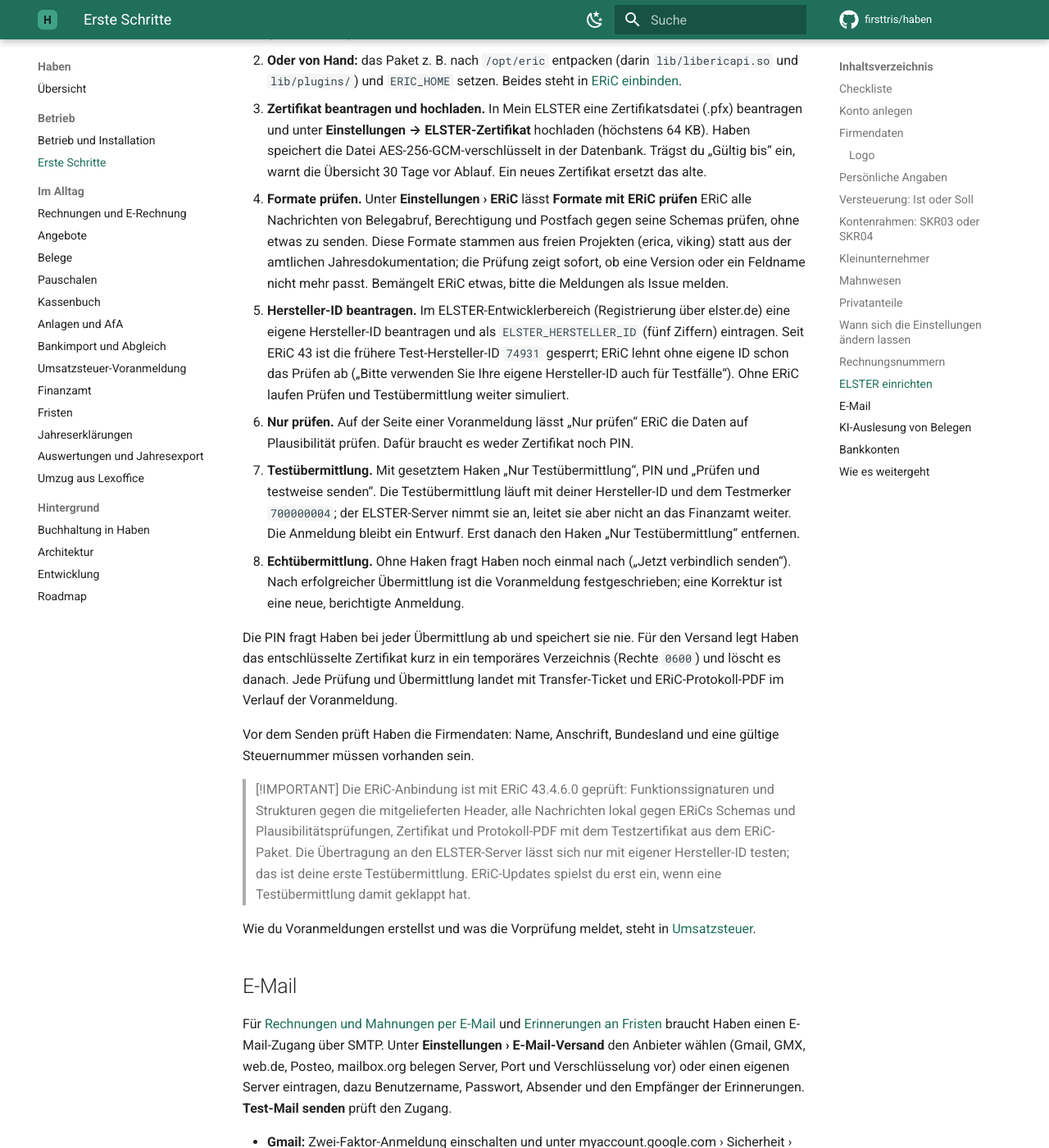
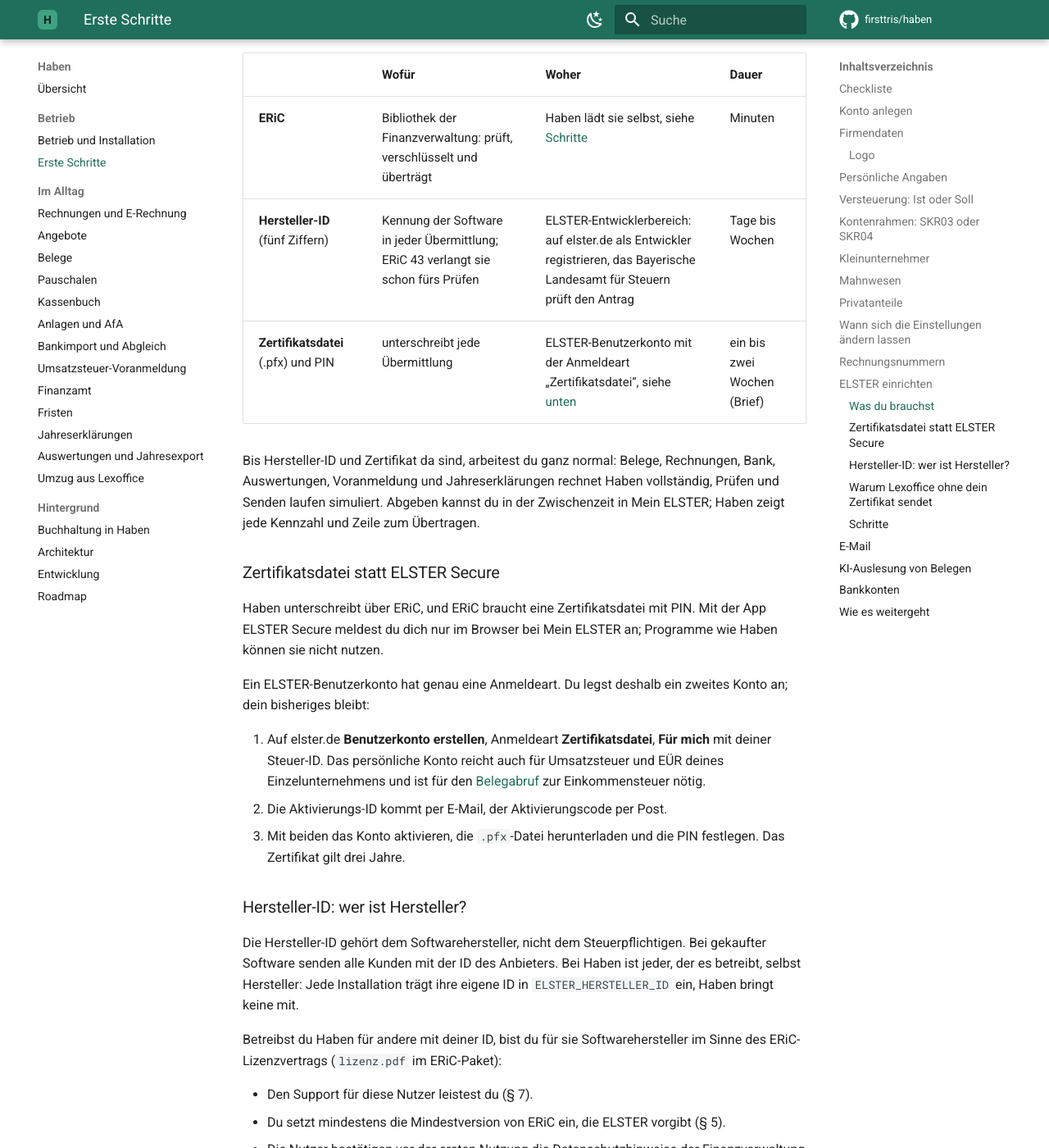
Before and after one commit to firsttris/haben, an MkDocs documentation site: the page built from docs/einrichtung.md, in a window 1280 px wide and 1400 px high, scrolled down 7769 px. Shown: the whole window at 82% size. Built offline with MkDocs 1.6.1 and Material for MkDocs 9.7.7, drawn with Linux system fonts in a browser that asks for light colours; comment, search, counter and statistics services are not loaded; some of the changed text lies outside the part shown.

Commit message:
ELSTER-Voraussetzungen dokumentiert, Datenschutzhinweise vor der Nutzung von ERiC
Doku (Erste Schritte › ELSTER einrichten):
- Was du brauchst: ERiC, Hersteller-ID, Zertifikatsdatei, mit Herkunft
  und Dauer; bis dahin Werte in Mein ELSTER übertragen
- Zertifikatsdatei statt ELSTER Secure: zweites ELSTER-Konto mit
  Anmeldeart Zertifikatsdatei
- Hersteller-ID: jede Installation ist selbst Hersteller; Pflichten aus
  dem ERiC-Lizenzvertrag, wenn man Haben für andere betreibt
- Warum Lexoffice ohne eigenes Zertifikat sendet (§ 87d AO)
- Checkliste: Hersteller-ID und Zertifikat zuerst beantragen; Schritte
  in sinnvoller Reihenfolge; Widerspruch zur gespeicherten PIN behoben

App: Der ERiC-Lizenzvertrag (§ 5 Abs. 1 und 2) verlangt, dem Nutzer vor
der Nutzung den Datenschutzhinweis und das Informationsschreiben der
Finanzverwaltung zu zeigen und die Kenntnisnahme bestätigen zu lassen.
Einstellungen › ERiC zeigt beides (public/elster-datenschutz.html,
wörtlich aus der Lizenz) und speichert die Bestätigung
(company.elster_datenschutz_at, im Änderungsprotokoll). Mit echtem ERiC
lehnt Haben jeden Aufruf bis dahin mit klarer Meldung ab; simuliert
bleibt alles wie bisher.

Co-Authored-By: Claude Opus 5.5 <noreply@anthropic.com>
Claude-Session: https://claude.ai/code/session_01NYQ8ReBE53pPXfsFJBp12y

```diff
--- a/docs/einrichtung.md
+++ b/docs/einrichtung.md
@@ -10,8 +10,8 @@ In dieser Reihenfolge kommst du am schnellsten zu einer vollständigen Buchhaltu
 2. Firmendaten ausfüllen, Versteuerung und Kontenrahmen wählen, gegebenenfalls Kleinunternehmer einschalten
 3. Wenn du aus Lexoffice kommst: Umzug durchführen, siehe [Umzug aus Lexoffice](lexoffice.md). Der Abgleich zeigt dir die letzte Rechnungsnummer
 4. Nächste Rechnungsnummer setzen
-5. Hersteller-ID bei ELSTER beantragen und eintragen (mit ERiC schon fürs Prüfen nötig)
-6. ELSTER-Zertifikat hochladen, eine Voranmeldung mit „Nur prüfen“ und dann als Testübermittlung schicken
+5. Hersteller-ID und ELSTER-Zertifikat **gleich jetzt** beantragen: Beides dauert ein bis zwei Wochen, siehe [Was du brauchst](#was-du-brauchst)
+6. Wenn beides da ist: ERiC laden, Hersteller-ID eintragen, Datenschutzhinweise bestätigen, Zertifikat hochladen, eine Voranmeldung mit „Nur prüfen“ und dann als Testübermittlung schicken
 7. Für die Anlage EÜR Einkunftsart und Art des Betriebs eintragen, siehe [Jahreserklärungen](jahreserklaerung.md)
 8. Bank verbinden (automatischer Abruf) oder ersten Kontoauszug importieren, siehe [Bank](bank.md)
 9. Optional: KI-Auslesung für Belege einschalten
@@ -156,16 +156,55 @@ Unter **Einstellungen → Rechnungsnummern** siehst du die nächste Nummer des l
 
 Haben übermittelt die Umsatzsteuer-Voranmeldung über ERiC, die offizielle Bibliothek der Steuerverwaltung. Ohne ERiC laufen Prüfen und Senden simuliert, und die Oberfläche weist darauf hin.
 
+### Was du brauchst
+
+| | Wofür | Woher | Dauer |
+| --- | --- | --- | --- |
+| **ERiC** | Bibliothek der Finanzverwaltung: prüft, verschlüsselt und überträgt | Haben lädt sie selbst, siehe [Schritte](#schritte) | Minuten |
+| **Hersteller-ID** (fünf Ziffern) | Kennung der Software in jeder Übermittlung; ERiC 43 verlangt sie schon fürs Prüfen | ELSTER-Entwicklerbereich: auf elster.de als Entwickler registrieren, das Bayerische Landesamt für Steuern prüft den Antrag | Tage bis Wochen |
+| **Zertifikatsdatei** (.pfx) und PIN | unterschreibt jede Übermittlung | ELSTER-Benutzerkonto mit der Anmeldeart „Zertifikatsdatei“, siehe [unten](#zertifikatsdatei-statt-elster-secure) | ein bis zwei Wochen (Brief) |
+
+Bis Hersteller-ID und Zertifikat da sind, arbeitest du ganz normal: Belege, Rechnungen, Bank, Auswertungen, Voranmeldung und Jahreserklärungen rechnet Haben vollständig, Prüfen und Senden laufen simuliert. Abgeben kannst du in der Zwischenzeit in Mein ELSTER; Haben zeigt jede Kennzahl und Zeile zum Übertragen.
+
+### Zertifikatsdatei statt ELSTER Secure
+
+Haben unterschreibt über ERiC, und ERiC braucht eine Zertifikatsdatei mit PIN. Mit der App ELSTER Secure meldest du dich nur im Browser bei Mein ELSTER an; Programme wie Haben können sie nicht nutzen.
+
+Ein ELSTER-Benutzerkonto hat genau eine Anmeldeart. Du legst deshalb ein zweites Konto an; dein bisheriges bleibt:
+
+1. Auf elster.de **Benutzerkonto erstellen**, Anmeldeart **Zertifikatsdatei**, **Für mich** mit deiner Steuer-ID. Das persönliche Konto reicht auch für Umsatzsteuer und EÜR deines Einzelunternehmens und ist für den [Belegabruf](jahreserklaerung.md) zur Einkommensteuer nötig.
+2. Die Aktivierungs-ID kommt per E-Mail, der Aktivierungscode per Post.
+3. Mit beiden das Konto aktivieren, die `.pfx`-Datei herunterladen und die PIN festlegen. Das Zertifikat gilt drei Jahre.
+
+### Hersteller-ID: wer ist Hersteller?
+
+Die Hersteller-ID gehört dem Softwarehersteller, nicht dem Steuerpflichtigen. Bei gekaufter Software senden alle Kunden mit der ID des Anbieters. Bei Haben ist jeder, der es betreibt, selbst Hersteller: Jede Installation trägt ihre eigene ID in `ELSTER_HERSTELLER_ID` ein, Haben bringt keine mit.
+
+Betreibst du Haben für andere mit deiner ID, bist du für sie Softwarehersteller im Sinne des ERiC-Lizenzvertrags (`lizenz.pdf` im ERiC-Paket):
+
+- Den Support für diese Nutzer leistest du (§ 7).
+- Du setzt mindestens die Mindestversion von ERiC ein, die ELSTER vorgibt (§ 5).
+- Die Nutzer bestätigen vor der ersten Nutzung die Datenschutzhinweise der Finanzverwaltung (§ 5); das fragt Haben unter **Einstellungen › ERiC** ab.
+
+Bei Verstößen kann das Landesamt die Hersteller-ID sperren (§ 9); dann kann niemand mehr damit senden. Wer Haben verändert und weitergibt, braucht eine eigene ID (§ 4). Die Hersteller-ID ist kein Geheimnis, sie steht in jeder Übermittlung. Trag sie trotzdem nur in `.env` bzw. `haben.env` ein, nicht ins Repository oder Image.
+
+### Warum Lexoffice ohne dein Zertifikat sendet
+
+Cloud-Dienste wie Lexware Office übermitteln in deinem Auftrag mit ihrem eigenen Zertifikat (Datenübermittlung im Auftrag, § 87d AO). Der Anbieter muss dafür seine Auftraggeber identifizieren und die Übermittlungen aufbewahren. Haben läuft auf deinem eigenen Server, ohne Anbieter dazwischen: Du sendest selbst und brauchst dein eigenes Zertifikat.
+
+### Schritte
+
 1. **ERiC laden:** unter **Einstellungen › ERiC** den Nutzungsbedingungen zustimmen und **Herunterladen und einrichten** klicken. ERiC darf nicht weitergegeben werden und liegt deshalb weder im Repository noch im Image; Haben holt es direkt von der Finanzverwaltung (Linux x86_64).
 2. **Oder von Hand:** das Paket z. B. nach `/opt/eric` entpacken (darin `lib/libericapi.so` und `lib/plugins/`) und `ERIC_HOME` setzen. Beides steht in [ERiC einbinden](installation.md#eric-einbinden).
-3. **Zertifikat beantragen und hochladen.** In Mein ELSTER eine Zertifikatsdatei (.pfx) beantragen und unter **Einstellungen → ELSTER-Zertifikat** hochladen (höchstens 64 KB). Haben speichert die Datei AES-256-GCM-verschlüsselt in der Datenbank. Trägst du „Gültig bis“ ein, warnt die Übersicht 30 Tage vor Ablauf. Ein neues Zertifikat ersetzt das alte.
-4. **Formate prüfen.** Unter **Einstellungen › ERiC** lässt **Formate mit ERiC prüfen** ERiC alle Nachrichten von Belegabruf, Berechtigung und Postfach gegen seine Schemas prüfen, ohne etwas zu senden. Diese Formate stammen aus freien Projekten (erica, viking) statt aus der amtlichen Jahresdokumentation; die Prüfung zeigt sofort, ob eine Version oder ein Feldname nicht mehr passt. Bemängelt ERiC etwas, bitte die Meldungen als Issue melden.
-5. **Hersteller-ID beantragen.** Im ELSTER-Entwicklerbereich (Registrierung über elster.de) eine eigene Hersteller-ID beantragen und als `ELSTER_HERSTELLER_ID` (fünf Ziffern) eintragen. Seit ERiC 43 ist die frühere Test-Hersteller-ID `74931` gesperrt; ERiC lehnt ohne eigene ID schon das Prüfen ab („Bitte verwenden Sie Ihre eigene Hersteller-ID auch für Testfälle“). Ohne ERiC laufen Prüfen und Testübermittlung weiter simuliert.
-6. **Nur prüfen.** Auf der Seite einer Voranmeldung lässt „Nur prüfen“ ERiC die Daten auf Plausibilität prüfen. Dafür braucht es weder Zertifikat noch PIN.
-7. **Testübermittlung.** Mit gesetztem Haken „Nur Testübermittlung“, PIN und „Prüfen und testweise senden“. Die Testübermittlung läuft mit deiner Hersteller-ID und dem Testmerker `700000004`; der ELSTER-Server nimmt sie an, leitet sie aber nicht an das Finanzamt weiter. Die Anmeldung bleibt ein Entwurf. Erst danach den Haken „Nur Testübermittlung“ entfernen.
-8. **Echtübermittlung.** Ohne Haken fragt Haben noch einmal nach („Jetzt verbindlich senden“). Nach erfolgreicher Übermittlung ist die Voranmeldung festgeschrieben; eine Korrektur ist eine neue, berichtigte Anmeldung.
+3. **Hersteller-ID eintragen.** Die eigene Hersteller-ID aus dem ELSTER-Entwicklerbereich ([siehe oben](#was-du-brauchst)) als `ELSTER_HERSTELLER_ID` (fünf Ziffern) eintragen. Seit ERiC 43 ist die frühere Test-Hersteller-ID `74931` gesperrt; ERiC lehnt ohne eigene ID schon das Prüfen ab („Bitte verwenden Sie Ihre eigene Hersteller-ID auch für Testfälle“). Ohne ERiC laufen Prüfen und Testübermittlung weiter simuliert.
+4. **Datenschutzhinweise bestätigen.** Unter **Einstellungen › ERiC** die Datenschutzhinweise der Finanzverwaltung lesen und bestätigen. Der ERiC-Lizenzvertrag verlangt das vor der ersten Nutzung; ohne Bestätigung lehnt Haben jeden Aufruf von ERiC ab. Die Bestätigung gilt für die Installation und steht im Änderungsprotokoll.
+5. **Zertifikat hochladen.** Die `.pfx`-Datei aus deinem Konto mit Anmeldeart Zertifikatsdatei ([siehe oben](#zertifikatsdatei-statt-elster-secure)) unter **Einstellungen → ELSTER-Zertifikat** hochladen (höchstens 64 KB). Haben speichert die Datei AES-256-GCM-verschlüsselt in der Datenbank. Trägst du „Gültig bis“ ein, warnt die Übersicht 30 Tage vor Ablauf. Ein neues Zertifikat ersetzt das alte.
+6. **Formate prüfen.** Unter **Einstellungen › ERiC** lässt **Formate mit ERiC prüfen** ERiC alle Nachrichten von Belegabruf, Berechtigung und Postfach gegen seine Schemas prüfen, ohne etwas zu senden. Diese Formate stammen aus freien Projekten (erica, viking) statt aus der amtlichen Jahresdokumentation; die Prüfung zeigt sofort, ob eine Version oder ein Feldname nicht mehr passt. Bemängelt ERiC etwas, bitte die Meldungen als Issue melden.
+7. **Nur prüfen.** Auf der Seite einer Voranmeldung lässt „Nur prüfen“ ERiC die Daten auf Plausibilität prüfen. Dafür braucht es weder Zertifikat noch PIN.
+8. **Testübermittlung.** Mit gesetztem Haken „Nur Testübermittlung“, PIN und „Prüfen und testweise senden“. Die Testübermittlung läuft mit deiner Hersteller-ID und dem Testmerker `700000004`; der ELSTER-Server nimmt sie an, leitet sie aber nicht an das Finanzamt weiter. Die Anmeldung bleibt ein Entwurf. Erst danach den Haken „Nur Testübermittlung“ entfernen.
+9. **Echtübermittlung.** Ohne Haken fragt Haben noch einmal nach („Jetzt verbindlich senden“). Nach erfolgreicher Übermittlung ist die Voranmeldung festgeschrieben; eine Korrektur ist eine neue, berichtigte Anmeldung.
 
-Die PIN fragt Haben bei jeder Übermittlung ab und speichert sie nie. Für den Versand legt Haben das entschlüsselte Zertifikat kurz in ein temporäres Verzeichnis (Rechte `0600`) und löscht es danach. Jede Prüfung und Übermittlung landet mit Transfer-Ticket und ERiC-Protokoll-PDF im Verlauf der Voranmeldung.
+Die PIN fragt Haben bei jeder Übermittlung ab. Nur für den automatischen Postfach-Abruf kannst du sie verschlüsselt speichern, siehe [Finanzamt](finanzamt.md#automatisch-abrufen). Für den Versand legt Haben das entschlüsselte Zertifikat kurz in ein temporäres Verzeichnis (Rechte `0600`) und löscht es danach. Jede Prüfung und Übermittlung landet mit Transfer-Ticket und ERiC-Protokoll-PDF im Verlauf der Voranmeldung.
 
 Vor dem Senden prüft Haben die Firmendaten: Name, Anschrift, Bundesland und eine gültige Steuernummer müssen vorhanden sein.
 
```
Also changed, not shown: apps/web/public/elster-datenschutz.html (added, +147 -0 lines), docs/installation.md (+1 -1 lines), docs/umsatzsteuer.md (+2 -1 lines), 8 other files.
